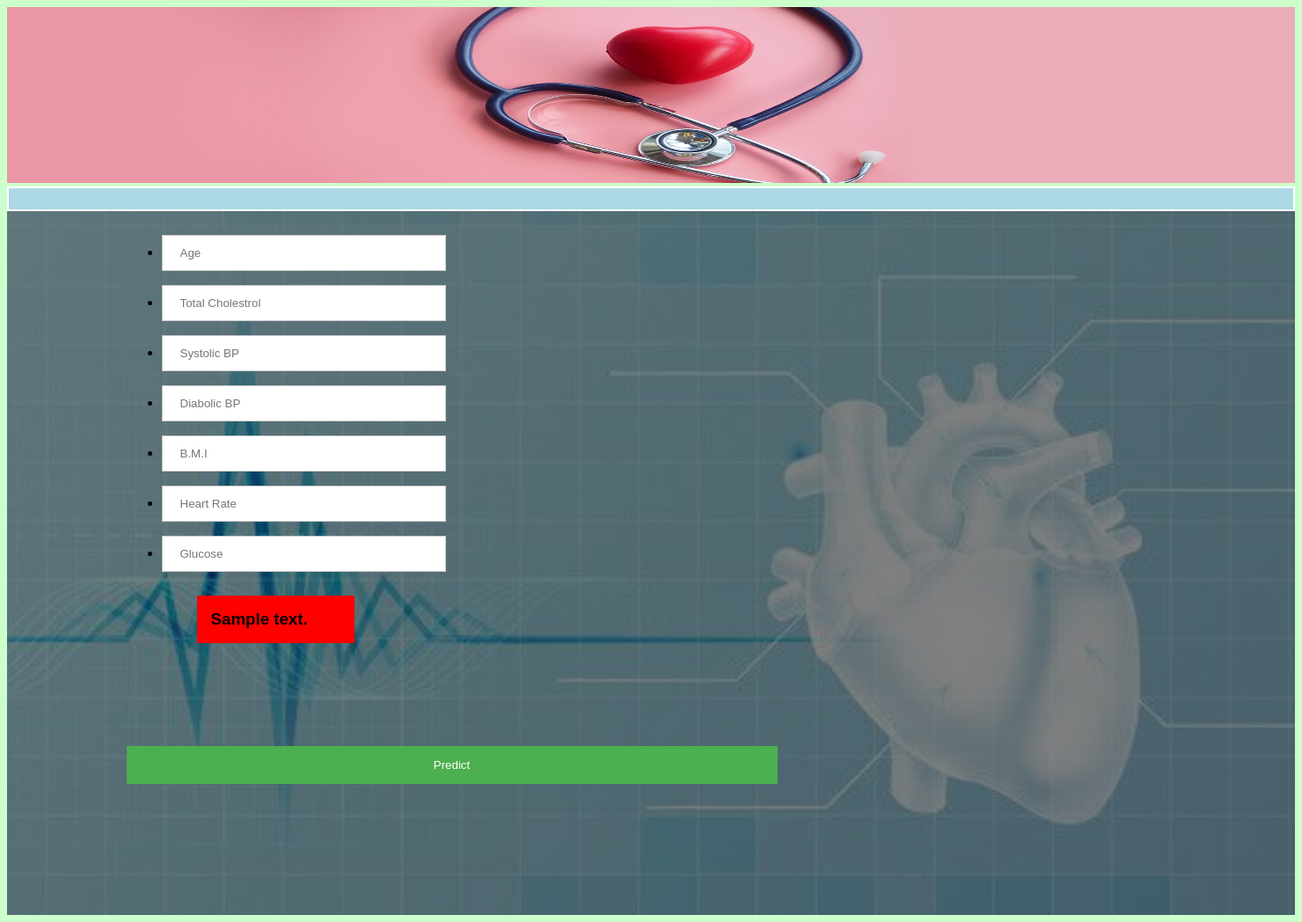
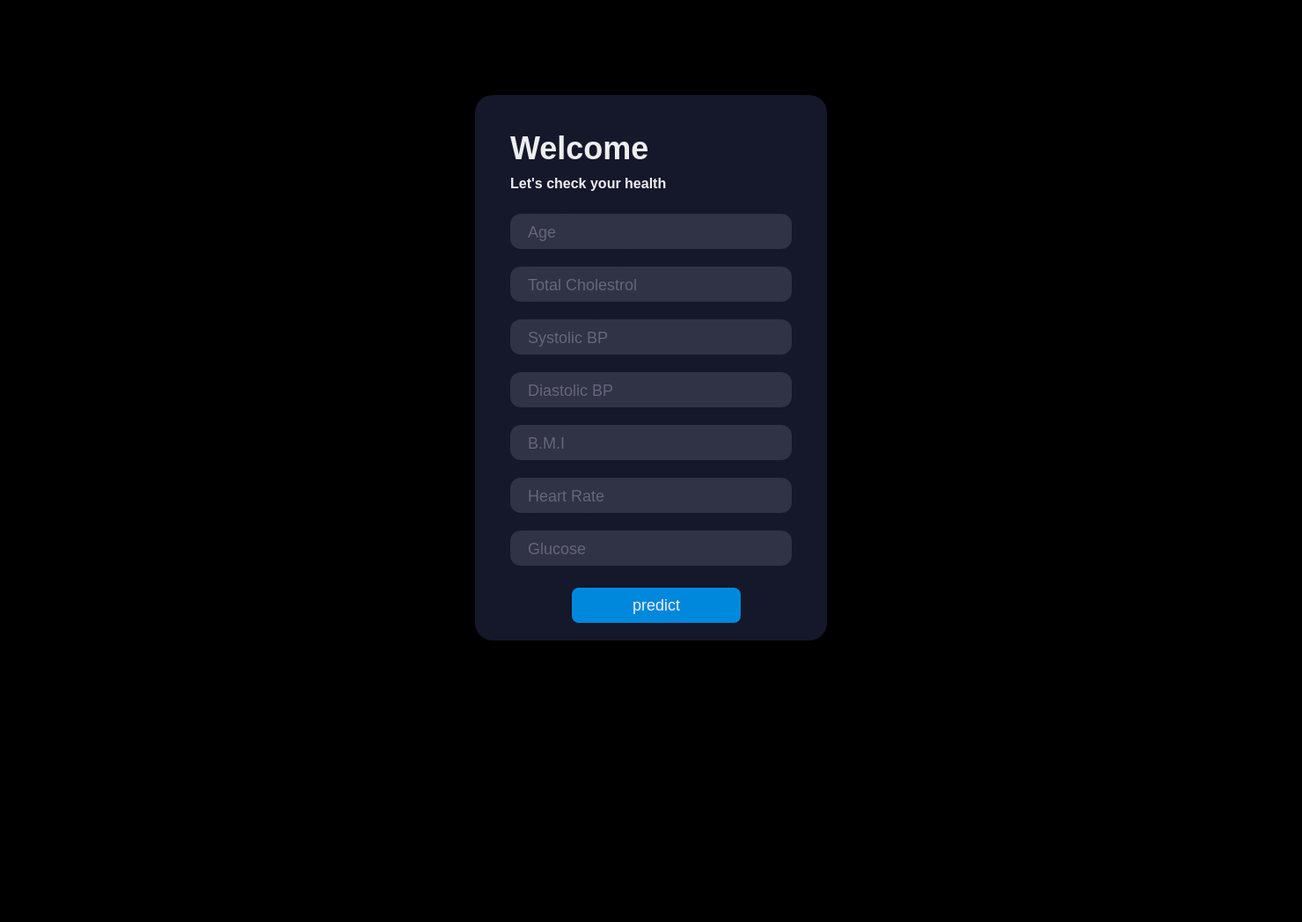
Before and after one commit to iftesar/HDRA, a Flask app: template templates/index.html in a window 1480 px wide. Shown: the whole page at 88% size. After the commit the page ends 728 px from the top, so only its background shows below. Run offline with Flask 2, Linux system fonts and the light colour scheme; the template is opened without the code that fills it: most values are stand-ins (such as "Sample title", 1, 10 or a date in 2020); parts of the project's set-up code (start-up, migrations or seed data) failed here and were passed over; some libraries are stand-ins or nearby versions.

Commit message:
updated frontend

```diff
--- /dev/null
+++ b/static/app.js
@@ -0,0 +1,30 @@
+// Listen for Submit
+document.getElementById('submit').addEventListener('submit', function(e){
+ // Hide Results
+ document.getElementById('results').style.display = 'none'
+ document.getElementById('submit').style.display = "none"
+
+ // Show Loading
+ document.getElementById('loading').style.display = 'block'
+
+ setTimeout(display, 2000)
+ e.preventDefault();
+})
+
+// display Results
+function display() {
+ document.getElementById('loading').style.display = 'none'
+ document.getElementById('results').style.display = 'block'
+ document.querySelector(".input").readOnly = true
+ document.getElementById('submit').style.display = "block"
+ document.querySelector('.submit').style.display = 'none'
+ document.querySelector('.title').innerHTML = 'Results'
+ document.querySelector('.subtitle').style.display = 'none'
+ document.querySelector('.reset').style.display = 'block'
+ document.querySelector('.form').style.height = '665px'
+}
+
+
+document.getElementById('submit').addEventListener('reset', function(e){
+ window.location.reload();
+})
--- /dev/null
+++ b/static/style.css
@@ -0,0 +1,231 @@
+body {
+  align-items: center;
+  background-color: #000;
+  display: flex;
+  justify-content: center;
+  height: 100vh;
+  overflow: hidden;
+}
+
+.form {
+  background-color: #15172b;
+  border-radius: 20px;
+  margin-top: 20px;
+  box-sizing: border-box;
+  height: 620px;
+  padding: 40px;
+  width: 400px;
+}
+
+.title {
+  color: #eee;
+  font-family: sans-serif;
+  font-size: 36px;
+  font-weight: 600;
+  margin: 0;
+}
+
+.subtitle {
+  color: #eee;
+  font-family: sans-serif;
+  font-size: 16px;
+  font-weight: 600;
+  margin-top: 10px;
+}
+
+.input-container {
+  height: 40px;
+  position: relative;
+  width: 100%;
+}
+
+.ic1 {
+  margin-top: 25px;
+}
+
+.ic2 {
+  margin-top: 20px;
+}
+
+.input {
+  background-color: #303245;
+  border-radius: 12px;
+  border: 0;
+  box-sizing: border-box;
+  color: #eee;
+  font-size: 18px;
+  height: 100%;
+  outline: 0;
+  padding: 4px 20px 0;
+  width: 100%;
+}
+
+.cut {
+  background-color: #15172b;
+  border-radius: 10px;
+  height: 20px;
+  left: 20px;
+  position: absolute;
+  top: -20px;
+  transform: translateY(0);
+  transition: transform 200ms;
+  width: 76px;
+}
+
+.cut-short {
+  width: 50px;
+}
+
+.input:focus ~ .cut,
+.input:not(:placeholder-shown) ~ .cut {
+  transform: translateY(8px);
+}
+
+.cut {
+  background-color: #15172b;
+  border-radius: 10px;
+  height: 20px;
+  left: 20px;
+  position: absolute;
+  top: -20px;
+  transform: translateY(0);
+  transition: transform 200ms;
+  width: 76px;
+}
+
+.cut-short {
+  width: 50px;
+}
+.cut-long {
+  width: 90px;
+}
+.cut-long1 {
+  width: 110px;
+}
+
+.input:focus ~ .cut,
+.input:not(:placeholder-shown) ~ .cut {
+  transform: translateY(8px);
+}
+
+.place {
+  color: #65657b;
+  font-family: sans-serif;
+  font-size: 18px;
+  left: 20px;
+  line-height: 12px;
+  pointer-events: none;
+  position: absolute;
+  transform-origin: 0 50%;
+  transition: transform 200ms, color 200ms;
+  top: 15px;
+}
+
+.input:focus ~ .place,
+.input:not(:placeholder-shown) ~ .place {
+  transform: translateY(-25px) translateX(10px) scale(0.75);
+}
+
+.input:not(:placeholder-shown) ~ .place {
+  color: #808097;
+}
+
+.input:focus ~ .place {
+  color: #dc2f55;
+}
+
+.submit,
+.reset {
+  background-color: #08d;
+  border-radius: 8px;
+  border: 0;
+  box-sizing: border-box;
+  color: #eee;
+  cursor: pointer;
+  font-size: 18px;
+  height: 40px;
+  margin-top: 25px;
+  outline: 0;
+  text-align: center;
+  width: 60%;
+  margin-left: 70px;
+  padding: 0.6rem 0;
+}
+
+.submit:active {
+  background-color: #06b;
+}
+
+#results,
+.reset {
+  margin-top: 20px;
+}
+
+.reset {
+  background-color: rgb(11, 21, 105);
+}
+
+#loading,
+#results,
+.reset {
+  display: none;
+  text-align: center;
+  justify-content: center;
+  align-items: center;
+}
+
+h3,
+p {
+  color: rgb(137, 128, 187);
+}
+
+h4 {
+  color: rgb(122, 137, 197);
+}
+
+h3 {
+  font-size: 2rem;
+  font-weight: 400;
+}
+
+p,
+h4 {
+  font-size: 1.5rem;
+  font-weight: 300;
+}
+
+.fas {
+  color: rgb(58, 47, 124);
+}
+
+input::-webkit-outer-spin-button,
+input::-webkit-inner-spin-button {
+  -webkit-appearance: none;
+  margin: 0;
+}
+
+input[type="number"] {
+  -moz-appearance: textfield;
+}
+
+.fas {
+  animation: rotation 2s forwards ease-in-out;
+}
+
+@keyframes rotation {
+  0% {
+    transform: rotate(0deg);
+  }
+  25% {
+    transform: rotate(90deg);
+  }
+  50% {
+    transform: rotate(180deg);
+  }
+  70% {
+    transform: rotate(270deg);
+  }
+  100% {
+    transform: rotate(0deg);
+  }
+}
--- a/templates/index.html
+++ b/templates/index.html
@@ -1,96 +1,119 @@
 <!DOCTYPE html>
-<html>
-<head>
-  <title>CHD Prediction</title>
-  <style>
-   header{
-     background-image:linear-gradient(rgba(0,0,0,0.5),rgba(0,0,0,0.5)), url('static/background.jpg');
-     height: 100vh;
-     background-size: cover;
-     background-position: center;
-   }
-   ul{
-   width: 500%;
-   }
-   body {
-     font-family: Arial, Helvetica, sans-serif;
-     background-color: #CCFFCC;
-
-   }
-
-   /* Full-width input fields */
-   input[type=text], input[type=password] {
-     float: center;
-     width: 25%;
-     padding: 12px 20px;
-     margin: 8px 0;
-     display: inline-block;
-     border: 1px solid #ccc;
-     box-sizing: border-box;
-   }
-
-   /* Set a style for all buttons */
-   button {
-     position: absolute;
-       top: 105%;
-     background-color: #4CAF50;
-     color: white;
-     padding: 14px 20px;
-     margin: 8px 0;
-     border: none;
-     cursor: pointer;
-     width: 50%;
-     float: center;
-   }
-   h3 {
-   background-color: red;
-   margin-left: 5rem;
-   padding: 1rem;
-   }
-
-
-   </style>
-  <img src="{{url_for('static', filename='header.jpg')}}" height="200" width="100%">
-</head>
-<body>
-
-<table width="100%" height="100%" bgcolor="white">
-    <tr>
-      <td width="100%" height="20" bgcolor="lightblue"> <marquee onmouseover="stop()" onmouseout="start()">Heart Disease Risk Assesment </marquee></td>
-    </tr>
-  </table>
-  <header>
-
-      <div class="login">
-
-
-    <table >
-      <tr>
-        <td width="25%" height="100">
-        </td>
-        <td width="50%" height="100">
-
-    <!-- Main Input For Receiving Query to our ML -->
-    <form action="{{ url_for('predict')}}" method="post">
-    <ul >
-     <li> <input type="text" name="age" placeholder="Age" required="required" /></li>
-     <li> <input type="text" name="totChol" placeholder="Total Cholestrol" required="required" /></li>
-     <li> <input type="text" name="sysBP" placeholder="Systolic BP" required="required" /></li>
-     <li> <input type="text" name="diaBP" placeholder="Diabolic BP" required="required" /></li>
-     <li> <input type="text" name="BMI" placeholder="B.M.I" required="required" /></li>
-     <li> <input type="text" name="heartRate" placeholder="Heart Rate" required="required" /></li>
-     <li> <input type="text" name="glucose" placeholder="Glucose" required="required" /></li>
-
-    </ul>
-     <button type="submit" class="btn btn-primary btn-block btn-large">Predict</button>
-     <h3>{{ prediction_text }}</h3>
+<html lang="en">
+  <head>
+    <meta charset="UTF-8" />
+    <meta http-equiv="X-UA-Compatible" content="IE=edge" />
+    <meta name="viewport" content="width=device-width, initial-scale=1.0" />
+    <link rel="stylesheet" href="{{ url_for('static', filename='style.css') }}">
+    <link rel="shortcut icon" href="{{ url_for('static', filename='favicon.ico') }}">
+    <script
+      src="https://kit.fontawesome.com/6d75087f93.js"
+      crossorigin="anonymous"
+    ></script>
+    <title>CHD Prediction</title>
+  </head>
+  <body>
+    <form action="{{ url_for('predict')}}" method="post" class="form" id="submit">
+      <div class="title">Welcome</div>
+      <div class="subtitle">Let's check your health</div>
+      <div class="input-container ic1">
+        <input
+          id="age"
+          class="input"
+          type="number"
+          name="age"
+          placeholder=" "
+          required="required"
+        />
+        <div class="cut cut-short"></div>
+        <label for="age" class="place">Age</label>
+      </div>
+      <div class="input-container ic2">
+        <input
+          id="totalCholestrol"
+          class="input"
+          type="number"
+          name="totChol"
+          placeholder=" "
+          required="required"
+        />
+        <div class="cut cut-long1"></div>
+        <label for="totalCholestrol" class="place">Total Cholestrol</label>
+      </div>
+      <div class="input-container ic2">
+        <input
+          id="systolicBP"
+          class="input"
+          type="number"
+          name="sysBP"
+          placeholder=" "
+          required="required"
+        />
+        <div class="cut cut-long"></div>
+        <label for="systolicBP" class="place">Systolic BP</label>
+      </div>
+      <div class="input-container ic2">
+        <input
+          id="diastolicBP"
+          class="input"
+          type="number"
+          name="diaBP"
+          placeholder=" "
+          required="required"
+        />
+        <div class="cut cut-long"></div>
+        <label for="diastolicBP" class="place">Diastolic BP</label>
+      </div>
+      <div class="input-container ic2">
+        <input
+          id="BMI"
+          class="input"
+          type="number"
+          name="BMI"
+          placeholder=" "
+          required="required"
+        />
+        <div class="cut cut-short"></div>
+        <label for="BMI" class="place">B.M.I</label>
+      </div>
+      <div class="input-container ic2">
+        <input
+          id="heartRate"
+          class="input"
+          type="number"
+          name="heartRate"
+          placeholder=" "
+          required="required"
+        />
+        <div class="cut cut-long"></div>
+        <label for="heartRate" class="place">Heart Rate</label>
+      </div>
+      <div class="input-container ic2">
+        <input
+          id="glucose"
+          class="input"
+          type="number"
+          name="glucose"
+          placeholder=" "
+          required="required"
+        />
+        <div class="cut"></div>
+        <label for="glucose" class="place">Glucose</label>
+      </div>
+      <input type="submit" value="predict" class="submit" />
+      <div id="results">
+        <h4>{{ prediction_text }}</h4>
+      </div>
+      <input type="reset" value="predict again" class="reset" />
+      <!-- <button type="number" id="submit" class="submit">predict</button> -->
     </form>
-      </td>
-      <td width="25%" height="100">
-
-      </td>
-    </table>
+    <div id="loading">
+      <h3>Datas Submitted Successfully!!!!!</h3>
+      <p>Getting your Results</p>
+      <br /><br />
+      <i class="fas fa-spinner fa-8x"></i>
     </div>
 
-</head>
-<body>
+    <script type=text/javascript src="{{ url_for('static', filename='app.js') }}"></script>
+  </body>
+</html>
```
Also changed, not shown: static/background.jpg (deleted), static/favicon.ico (added), static/header.jpg (deleted).
